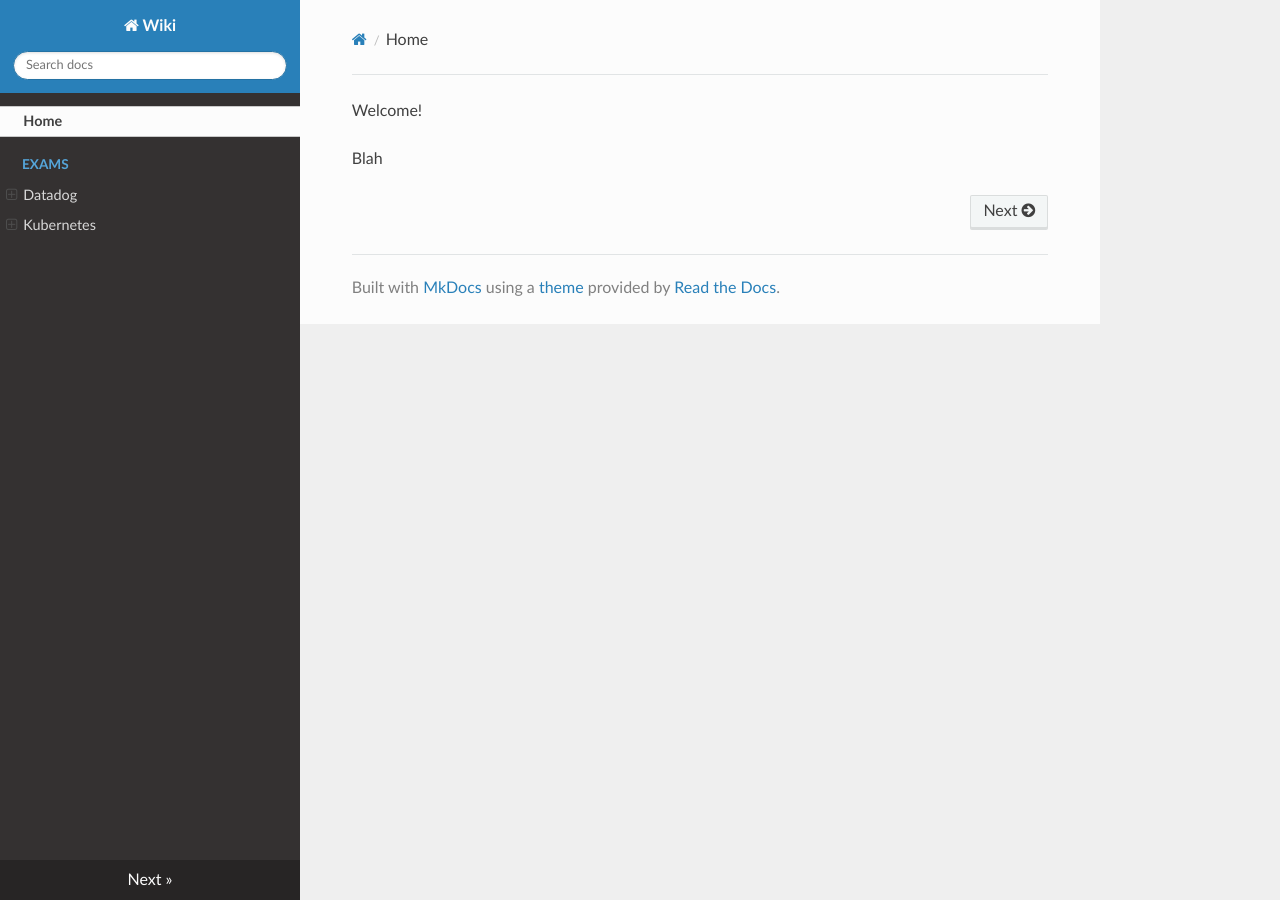
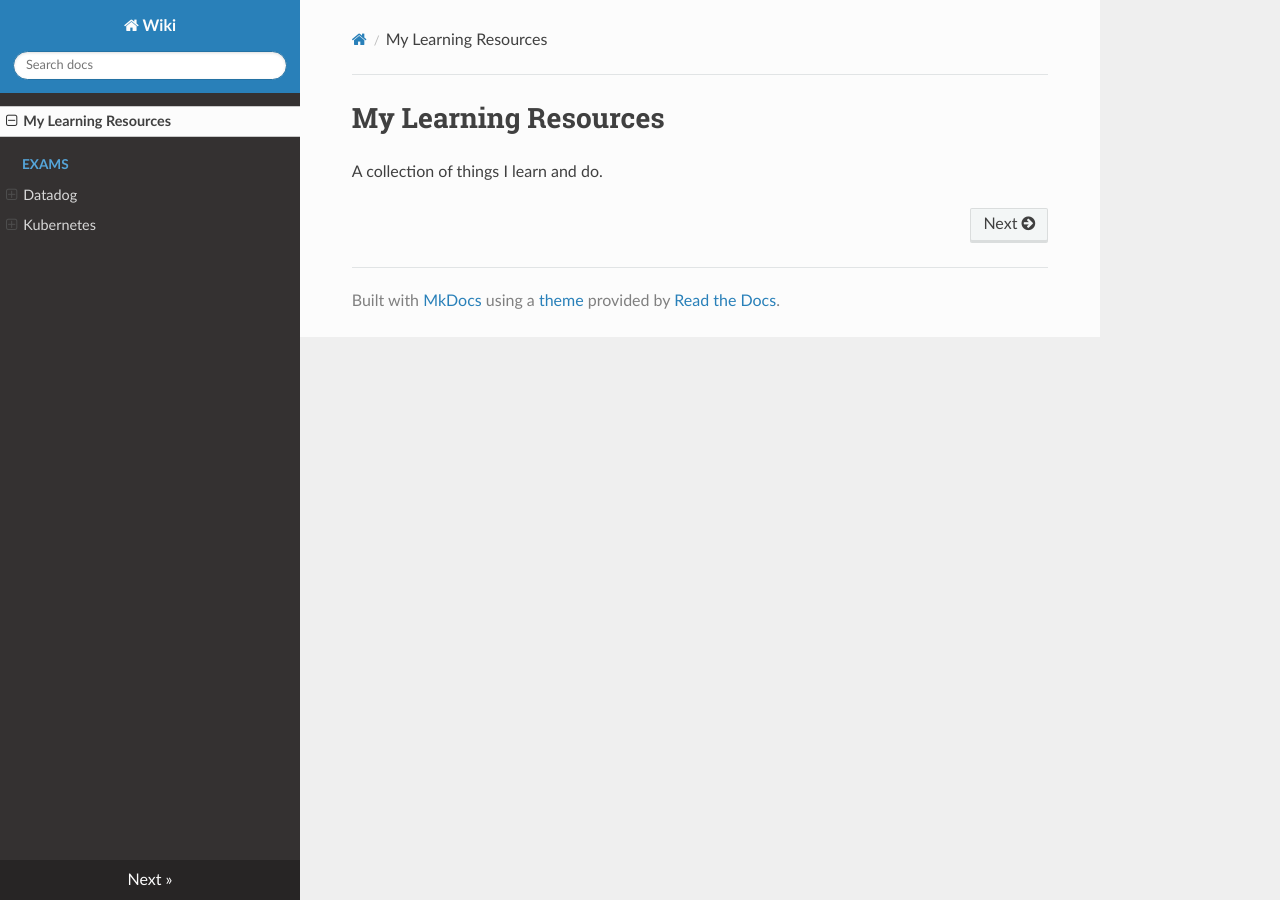
Before and after one commit to iaingblack/mkdocs, an MkDocs documentation site: the page built from docs/index.md, in a window 1280 px wide. Built offline with MkDocs 1.6.1, drawn with Linux system fonts in a browser that asks for light colours; nearby versions of some CDN libraries.

Commit message:
Update index.md

```diff
--- a/docs/index.md
+++ b/docs/index.md
@@ -1,3 +1,3 @@
-Welcome!
+# My Learning Resources
 
-Blah
+A collection of things I learn and do.
```
